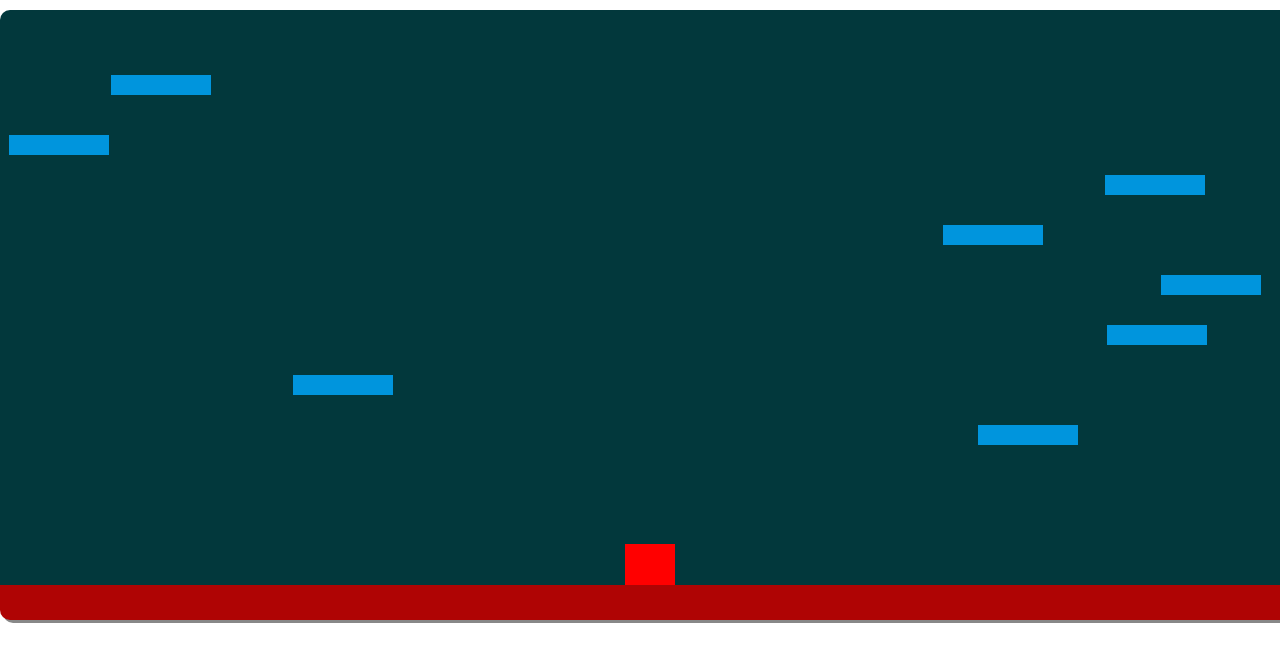
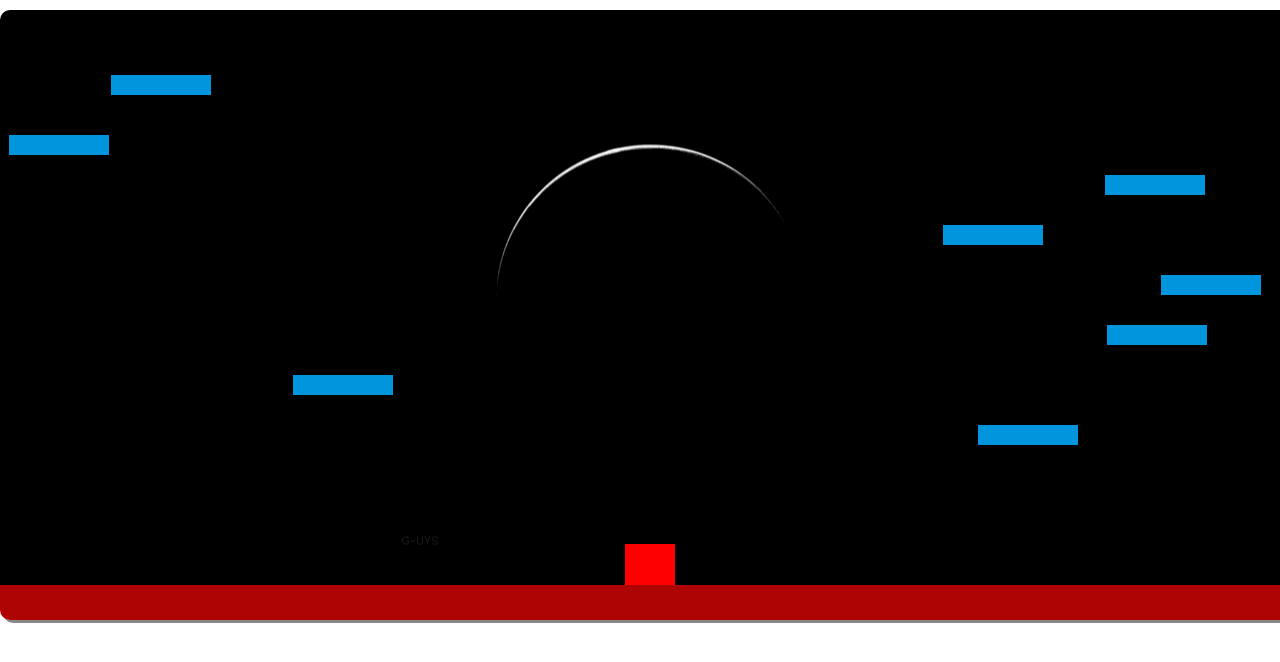
Before and after one commit to guruk05/Collider-Game, a plain HTML site: page game.html in a window 1280 px wide. Drawn offline with nearby package versions, Linux system fonts and the light colour scheme; some packages are replaced by stand-ins of ours; a script that the page names is missing.

Commit message:
Update style.css

```diff
--- a/style.css
+++ b/style.css
@@ -1,4 +1,5 @@
- body{
+
+      body{
         background-color:#fff;
         }
         #myCanvas
@@ -6,7 +7,10 @@
         display: block;
         margin: 0 auto;
         margin-top:10px;
-        background-color:#02383c;
+        /* background-color:#fff7f7; */
+        background-image: url("black-background-gif-11.gif");
+        background-repeat: no-repeat;
+        background-position: center;
         border-radius: 10px;
         border-bottom:35px solid #af0404;
         box-shadow: 3px 3px 0px #888888;
```
